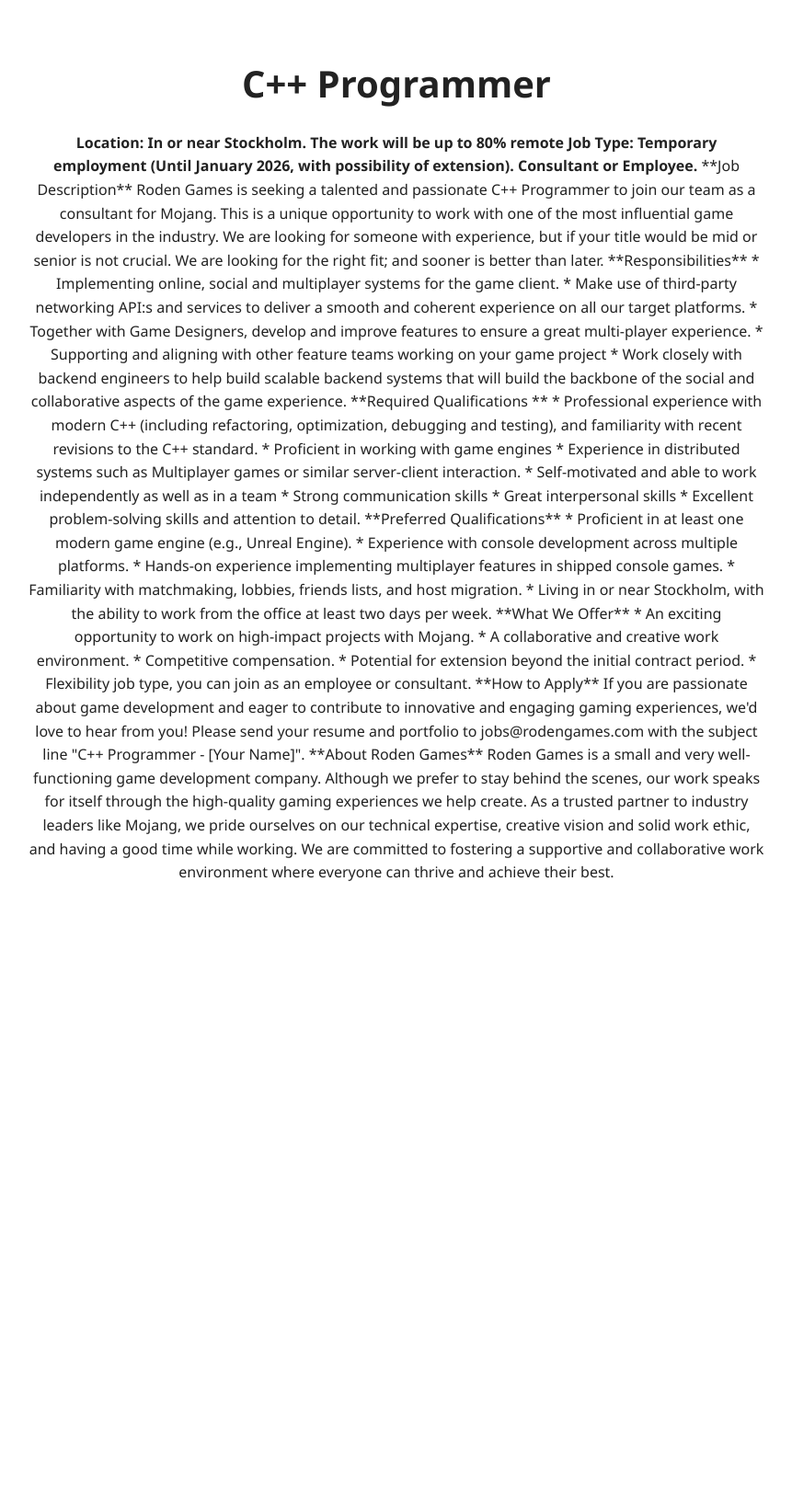
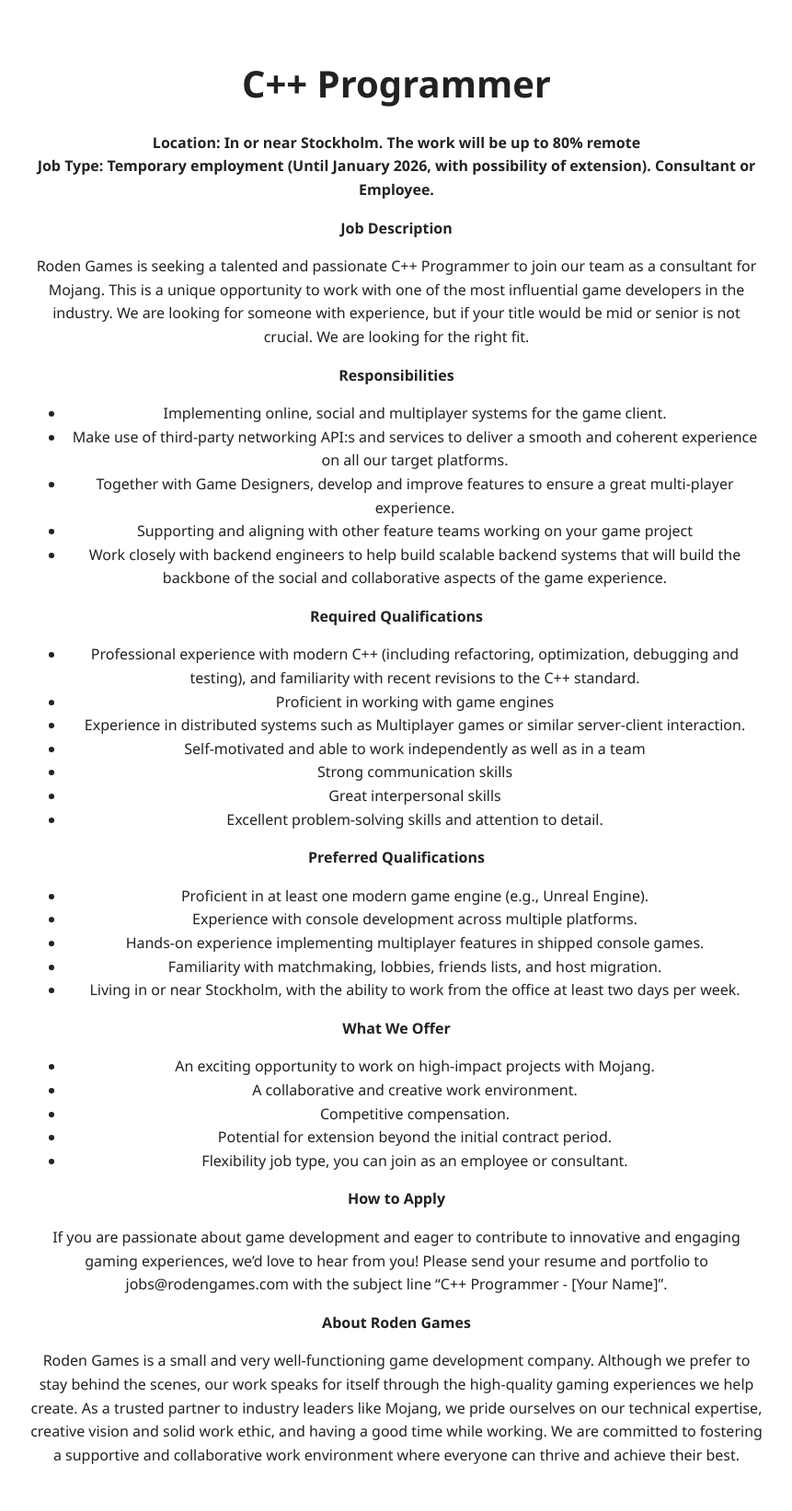
Before and after one commit to WarpQueen/rodengames, a Jekyll site: the page built from jobs.md, in a window 1280 px wide. Shown: the whole page at 92% size, without its empty margins (209-1070 px from the left). Built offline with Jekyll 4.4.1, drawn with Linux system fonts in a browser that asks for light colours; before the commit the page ends 994 px from its top, so only the background shows below that.

Commit message:
Update jobs.md
error fixes

```diff
--- a/jobs.md
+++ b/jobs.md
@@ -6,15 +6,13 @@
 
 # C++ Programmer
 
-<element_name align="left">
+<b>Location: In or near Stockholm. The work will be up to 80% remote <br>
+ Job Type: Temporary employment (Until January 2026, with possibility of extension). Consultant or Employee. </b>
 
-<b>Location: In or near Stockholm. The work will be up to 80% remote
-
-Job Type: Temporary employment (Until January 2026, with possibility of extension). Consultant or Employee. </b>
 
 **Job Description**
 
- Roden Games is seeking a talented and passionate C++ Programmer to join our team as a consultant for Mojang. This is a unique opportunity to work with one of the most influential game developers in the industry. We are looking for someone with experience, but if your title would be mid or senior is not crucial. We are looking for the right fit; and sooner is better than later.
+ Roden Games is seeking a talented and passionate C++ Programmer to join our team as a consultant for Mojang. This is a unique opportunity to work with one of the most influential game developers in the industry. We are looking for someone with experience, but if your title would be mid or senior is not crucial. We are looking for the right fit.
 
 **Responsibilities**
 
@@ -24,7 +22,7 @@
 * Supporting and aligning with other feature teams working on your game project
 * Work closely with backend engineers to help build scalable backend systems that will build the backbone of the social and collaborative aspects of the game experience.
 
-**Required Qualifications **
+**Required Qualifications**
 
 * Professional experience with modern C++ (including refactoring, optimization, debugging and testing), and familiarity with recent revisions to the C++ standard.
 * Proficient in working with game engines
@@ -51,9 +49,11 @@
 * Flexibility job type, you can join as an employee or consultant.
 
 **How to Apply**
+
 If you are passionate about game development and eager to contribute to innovative and engaging gaming experiences, we'd love to hear from you! Please send your resume and portfolio to jobs@rodengames.com with the subject line "C++ Programmer - [Your Name]".
 
 **About Roden Games**
+
 Roden Games is a small and very well-functioning game development company. Although we prefer to stay behind the scenes, our work speaks for itself through the high-quality gaming experiences we help create. As a trusted partner to industry leaders like Mojang, we pride ourselves on our technical expertise, creative vision and solid work ethic, and having a good time while working. We are committed to fostering a supportive and collaborative work environment where everyone can thrive and achieve their best.
 
 <!--<div class="logo-container">
```
